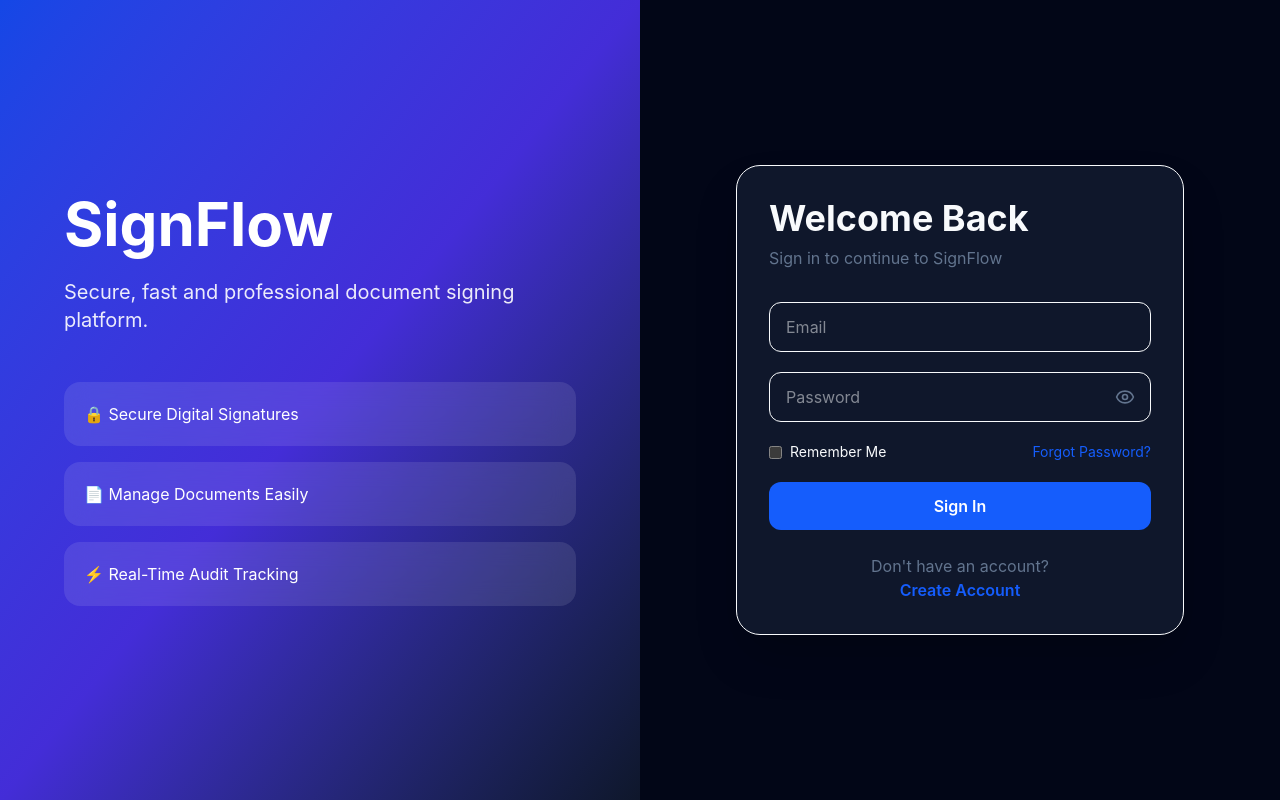
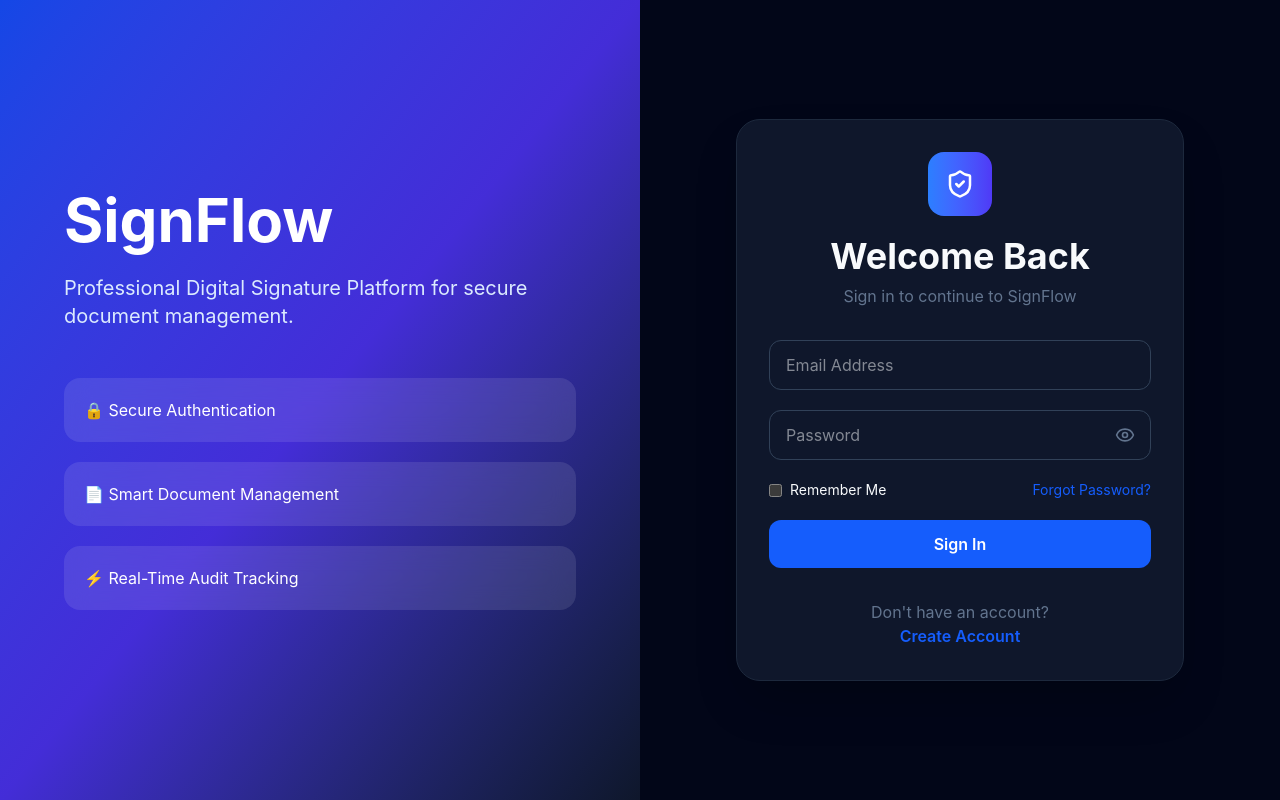
Before and after one commit to Kesarkarale/signflow, a Next.js app: page /login in a window 1280 px wide. Built offline with nearby package versions, Linux system fonts and the light colour scheme.

Commit message:
Update page.tsx

```diff
--- a/src/app/login/page.tsx
+++ b/src/app/login/page.tsx
@@ -2,22 +2,18 @@
 
 import { useState } from "react";
 import { signIn } from "next-auth/react";
+import { useRouter } from "next/navigation";
 import Link from "next/link";
-import { Eye, EyeOff } from "lucide-react";
+import { Eye, EyeOff, ShieldCheck } from "lucide-react";
 
 export default function LoginPage() {
-const [email, setEmail] =
-useState("");
+  const router = useRouter();
 
-const [password, setPassword] =
-useState("");
-
-const [showPassword,
-setShowPassword] =
-useState(false);
-
-const [loading, setLoading] =
-useState(false);
+  const [email, setEmail] = useState("");
+  const [password, setPassword] = useState("");
+  const [showPassword, setShowPassword] = useState(false);
+  const [loading, setLoading] = useState(false);
+  const [error, setError] = useState("");
 
   async function handleLogin(
     e: React.FormEvent<HTMLFormElement>
@@ -25,6 +21,7 @@ e: React.FormEvent<HTMLFormElement>
     e.preventDefault();
 
     setLoading(true);
+    setError("");
 
     const result = await signIn(
       "credentials",
@@ -38,60 +35,82 @@ const result = await signIn(
     setLoading(false);
 
     if (result?.error) {
-  alert(
+      setError(
         "Invalid email or password"
       );
       return;
     }
 
-window.location.href =
-  "/dashboard";
-
+    router.push("/dashboard");
+    router.refresh();
   }
 
-return ( <div className="min-h-screen grid lg:grid-cols-2 bg-background">
+  return (
+    <div className="min-h-screen grid lg:grid-cols-2 bg-slate-50 dark:bg-slate-950">
+
+      {/* Left Side */}
 
       <div className="hidden lg:flex flex-col justify-center p-16 bg-gradient-to-br from-blue-700 via-indigo-700 to-slate-900 text-white">
+
+        <div className="max-w-xl">
 
           <h1 className="text-6xl font-bold mb-6">
             SignFlow
           </h1>
 
-    <p className="text-xl opacity-90 max-w-lg">
-      Secure, fast and
-      professional document
-      signing platform.
+          <p className="text-xl text-blue-100">
+            Professional Digital Signature
+            Platform for secure document
+            management.
           </p>
 
-    <div className="mt-12 space-y-4">
+          <div className="mt-12 space-y-5">
 
-      <div className="bg-white/10 backdrop-blur-md p-5 rounded-2xl">
-        🔒 Secure Digital Signatures
+            <div className="bg-white/10 backdrop-blur-md rounded-2xl p-5">
+              🔒 Secure Authentication
             </div>
 
-      <div className="bg-white/10 backdrop-blur-md p-5 rounded-2xl">
-        📄 Manage Documents Easily
+            <div className="bg-white/10 backdrop-blur-md rounded-2xl p-5">
+              📄 Smart Document Management
             </div>
 
-      <div className="bg-white/10 backdrop-blur-md p-5 rounded-2xl">
+            <div className="bg-white/10 backdrop-blur-md rounded-2xl p-5">
               ⚡ Real-Time Audit Tracking
             </div>
 
           </div>
+
         </div>
+
+      </div>
+
+      {/* Right Side */}
 
       <div className="flex items-center justify-center p-6">
 
-    <div className="w-full max-w-md bg-white dark:bg-slate-900 border rounded-3xl shadow-2xl p-8">
+        <div className="w-full max-w-md bg-white dark:bg-slate-900 border dark:border-slate-800 rounded-3xl shadow-2xl p-8">
 
-      <h2 className="text-4xl font-bold mb-2">
+          <div className="flex justify-center mb-5">
+
+            <div className="h-16 w-16 rounded-2xl bg-gradient-to-r from-blue-500 to-indigo-600 flex items-center justify-center text-white">
+              <ShieldCheck size={30} />
+            </div>
+
+          </div>
+
+          <h2 className="text-4xl font-bold text-center">
             Welcome Back
           </h2>
 
-      <p className="text-slate-500 mb-8">
-        Sign in to continue to
-        SignFlow
+          <p className="text-slate-500 text-center mt-2 mb-8">
+            Sign in to continue to SignFlow
           </p>
+
+          {error && (
+            <div className="mb-5 bg-red-100 text-red-600 border border-red-200 rounded-xl p-3">
+              {error}
+            </div>
+          )}
 
           <form
             onSubmit={handleLogin}
@@ -100,15 +119,13 @@ return ( <div className="min-h-screen grid lg:grid-cols-2 bg-background">
 
             <input
               type="email"
-          placeholder="Email"
+              placeholder="Email Address"
               required
               value={email}
               onChange={(e) =>
-            setEmail(
-              e.target.value
-            )
+                setEmail(e.target.value)
               }
-          className="w-full border rounded-xl px-4 py-3 focus:ring-2 focus:ring-blue-500 outline-none"
+              className="w-full border dark:border-slate-700 rounded-xl px-4 py-3 bg-transparent focus:outline-none focus:ring-2 focus:ring-blue-500"
             />
 
             <div className="relative">
@@ -127,7 +144,7 @@ return ( <div className="min-h-screen grid lg:grid-cols-2 bg-background">
                     e.target.value
                   )
                 }
-            className="w-full border rounded-xl px-4 py-3 pr-12 focus:ring-2 focus:ring-blue-500 outline-none"
+                className="w-full border dark:border-slate-700 rounded-xl px-4 py-3 pr-12 bg-transparent focus:outline-none focus:ring-2 focus:ring-blue-500"
               />
 
               <button
@@ -151,9 +168,7 @@ return ( <div className="min-h-screen grid lg:grid-cols-2 bg-background">
             <div className="flex items-center justify-between text-sm">
 
               <label className="flex items-center gap-2">
-            <input
-              type="checkbox"
-            />
+                <input type="checkbox" />
                 Remember Me
               </label>
 
@@ -178,7 +193,7 @@ return ( <div className="min-h-screen grid lg:grid-cols-2 bg-background">
 
           </form>
 
-      <div className="text-center mt-6">
+          <div className="mt-8 text-center">
 
             <p className="text-slate-500">
               Don't have an account?
```
Lines whose indentation alone changed are shown as unchanged.
